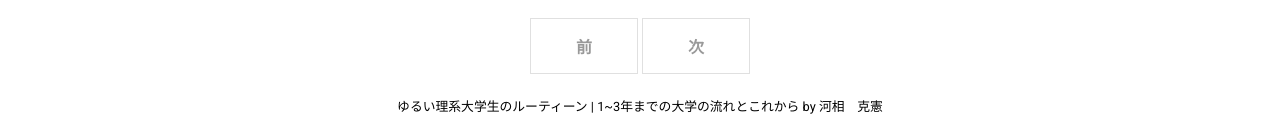
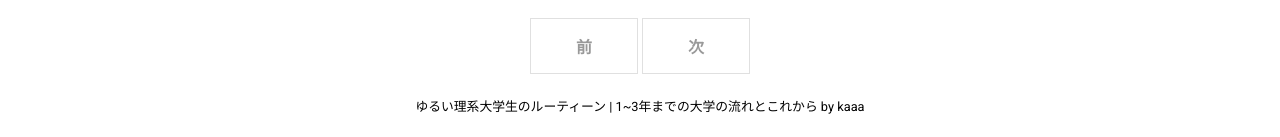
Before and after one commit to kaaikatsunori/kaaikatsunori.github.io, a Jekyll site: the page built from index.html, in a window 1280 px wide and 1023 px high. Shown: the part 883-1020 px from the top of the window. Built offline with Jekyll 4.4.1, drawn with Linux system fonts in a browser that asks for light colours; nearby versions of some CDN libraries; the list of posts is cut into pages by our own code.

Commit message:
author変更

```diff
--- a/_config.yml
+++ b/_config.yml
@@ -16,7 +16,7 @@ sass:
 # Customise atom feed settings (this is where Jekyll-Feed gets configuration information)
 title:		           "ゆるい理系大学生のルーティーン"
 description:	       "1~3年までの大学の流れとこれから"
-author:              "河相　克憲"
+author:              "kaaa"
 
 # RSS 2.0 can be used instead of Atom by uncommenting following two lines
 #feed:
```
